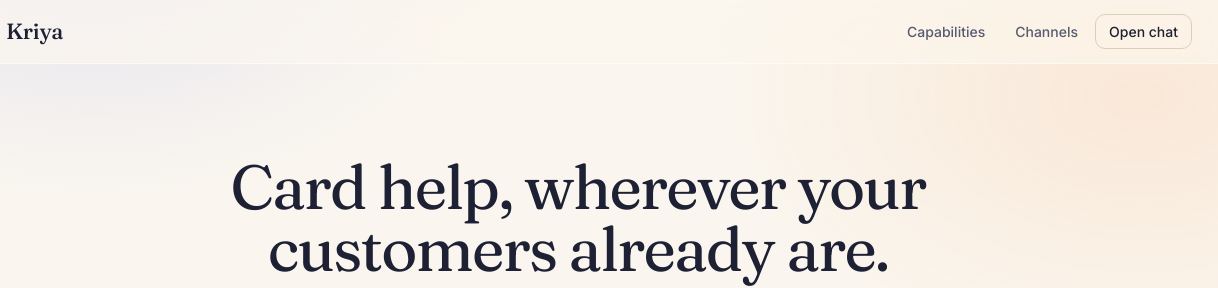
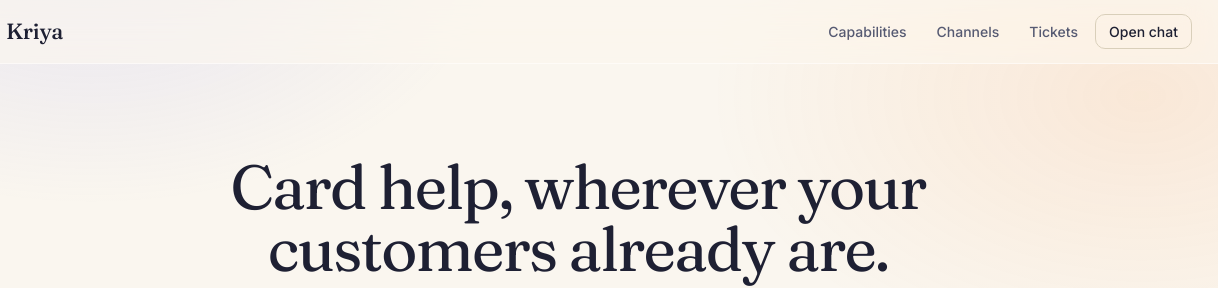
Before and after one commit to Arav-Arun/Kriya, a website: page ui/start.html in a window 1280 px wide. Shown: the top 288 px of the page, 62-1280 px from the left. Drawn offline with Linux system fonts and the light colour scheme; files that its build step writes are made by us from their sources; no server answers; files whose address does not match are found by name.

Commit message:
docs: update README and add Tickets button to landing page

```diff
--- a/ui/start.html
+++ b/ui/start.html
@@ -18,6 +18,7 @@
   <div class="nav-links">
     <a href="#capabilities">Capabilities</a>
     <a href="#channels">Channels</a>
+    <a href="/tickets">Tickets</a>
     <a href="/chat" class="nav-cta">Open chat</a>
   </div>
 </nav>
```
Also changed, not shown: README.md.
